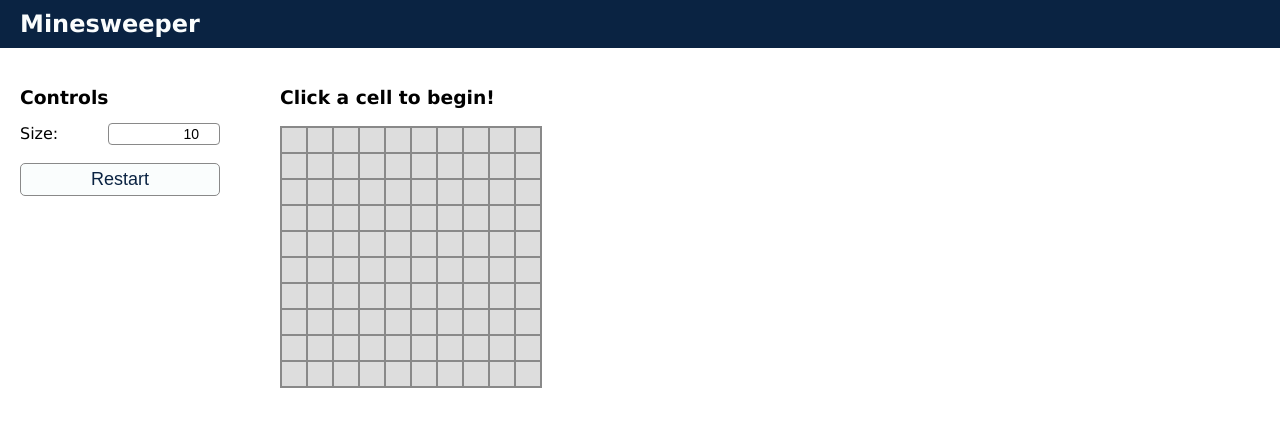
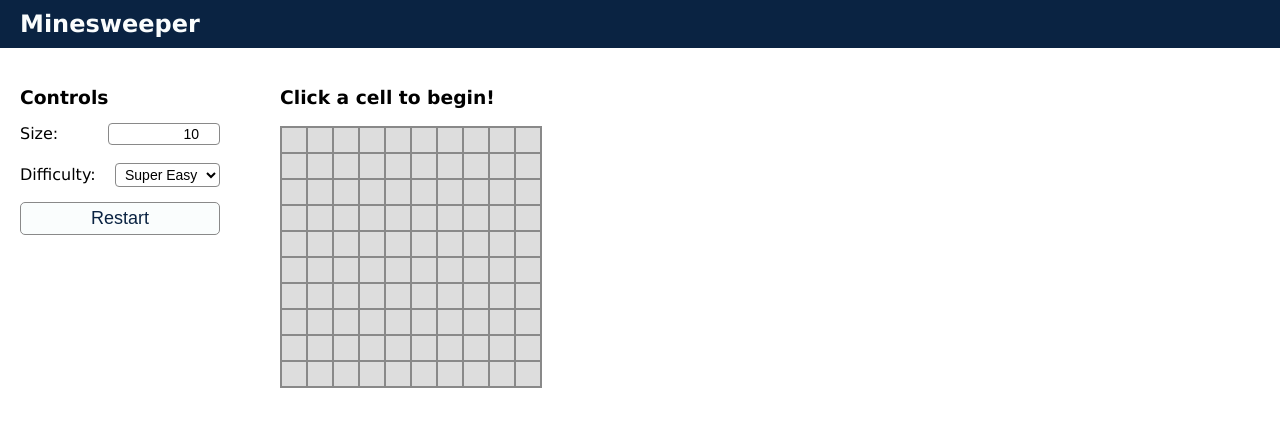
Before and after one commit to Robinson7D/react-minesweeper, a React (Create React App) app: page / in a window 1280 px wide. Shown: the top 426 px of the page. Built offline with nearby package versions, Linux system fonts and the light colour scheme.

Commit message:
Allow changing difficulty

```diff
--- a/src/ConditionMessage/ConditionMessage.jsx
+++ b/src/ConditionMessage/ConditionMessage.jsx
@@ -16,7 +16,7 @@ function getConditionMessagesMap(){
   return new Map([
     ['new', 'Click a cell to begin!'],
     ['active', 'Game in progress'],
-    ['lose', 'YOU LOSE!'],
-    ['win', 'YOU WIN!!!'],
+    ['lose', '💣 YOU LOSE! 💣'],
+    ['win', '😸 YOU WIN! 🎉'],
   ]);
 }
--- a/src/Game/Game.jsx
+++ b/src/Game/Game.jsx
@@ -14,7 +14,7 @@ import './Game.css';
 class Game extends Component {
   constructor(props){
     super(props);
-    this.state = this._getNewGameState(10);
+    this.state = this._getNewGameState();
   }
 
   onCellClick(cell){
@@ -26,14 +26,14 @@ class Game extends Component {
     });
   }
 
-  onRestartClick(size) {
-    this.setState(this._getNewGameState(size));
+  onRestartClick(options) {
+    this.setState(this._getNewGameState(options));
   }
 
-  _getNewGameState(size=10){
+  _getNewGameState(options={}){
     return {
-      size: size,
-      cellRows: buildBoardCells(size),
+      options: options,
+      cellRows: buildBoardCells(options),
       gameCondition: "new",
     };
   }
@@ -45,7 +45,7 @@ class Game extends Component {
   render() {
     return (
       <div className={this.getGameClassName()}>
-        <GameControls onRestartClick={(size)=> this.onRestartClick(size)}>
+        <GameControls onRestartClick={(options)=> this.onRestartClick(options)}>
         </GameControls>
         <section class="CurrentGame">
           <ConditionMessage gameCondition={this.state.gameCondition}>
@@ -61,11 +61,12 @@ class Game extends Component {
 
 export default Game;
 
-function buildBoardCells(size=10){
+function buildBoardCells({size=10, difficulty=0}){
   let i,
       j,
       cells = [], // Nested array for rows, columns
-      currentRow;
+      currentRow,
+      bombRandomThreshold = (difficulty * 0.05) + 0.075;
 
   for(i = 0; i < size; i++) {
     currentRow = {
@@ -77,7 +78,7 @@ function buildBoardCells(size=10){
       currentRow.cells.push({
         id: 'row_'+i+'_cell_'+j,
         visible: false,
-        isBomb: Math.random() < 0.1, // TODO: place bombs after first click
+        isBomb: Math.random() < bombRandomThreshold, // TODO: place bombs after first click
         adjacentBombs: null, // Will calculate lazily
         row: i,
         column: j,
--- a/src/GameControls/GameControls.jsx
+++ b/src/GameControls/GameControls.jsx
@@ -16,7 +16,10 @@ class GameControls extends Component {
 
   onResetClick() {
     if(!this.state.sizeError){
-      this.props.onRestartClick(this.state.size);
+      this.props.onRestartClick({
+        size: this.state.size,
+        difficulty: this.state.difficulty,
+      });
     }
   }
 
@@ -29,10 +32,27 @@ class GameControls extends Component {
     });
   }
 
+  onDifficultyChange(event){
+    let difficulty = event.target.value;
+
+    this.setState({
+      difficulty: +difficulty,
+      difficultyError: difficulty < 0 || difficulty > 4,
+    });
+  }
+
   _getSizeInputLabelClass(){
     let className = "Control BoardSizeControl";
 
     if(this.state.sizeError){ className += " error"; }
+
+    return className;
+  }
+
+  _getDifficultyInputLabelClass(){
+    let className = "Control DifficultyControl";
+
+    if(this.state.difficultyError){ className += " error"; }
 
     return className;
   }
@@ -51,6 +71,21 @@ class GameControls extends Component {
           <div className="ErrorMessage">
             Size must be at least {MIN_SIZE}
           </div>
+
+          <label className={this._getDifficultyInputLabelClass()}>
+            <span> Difficulty: </span>
+            <select value={this.state.difficulty}
+                    onChange={(event)=> this.onDifficultyChange(event)}>
+              <option value="0"> Super Easy </option>
+              <option value="1"> Easy </option>
+              <option value="2"> Medium </option>
+              <option value="3"> Hard </option>
+              <option value="4"> Very Hard </option>
+            </select>
+          </label>
+          <div className="ErrorMessage">
+            Invalid difficulty selection
+          </div>
         </div>
 
         <button type="text"
--- a/src/GameControls/GameControls.scss
+++ b/src/GameControls/GameControls.scss
@@ -37,11 +37,16 @@
     justify-content: space-between;
     align-items: baseline;
 
-    input {
+    input, select {
       border: 1px solid $color--border;
       border-radius: 4px;
       padding: 2px 5px;
       font-size: 14px;
+      background-color: #FFFFFF;
+    }
+
+    &:not(:first-child) {
+      margin-top: 15px;
     }
   }
 
```
